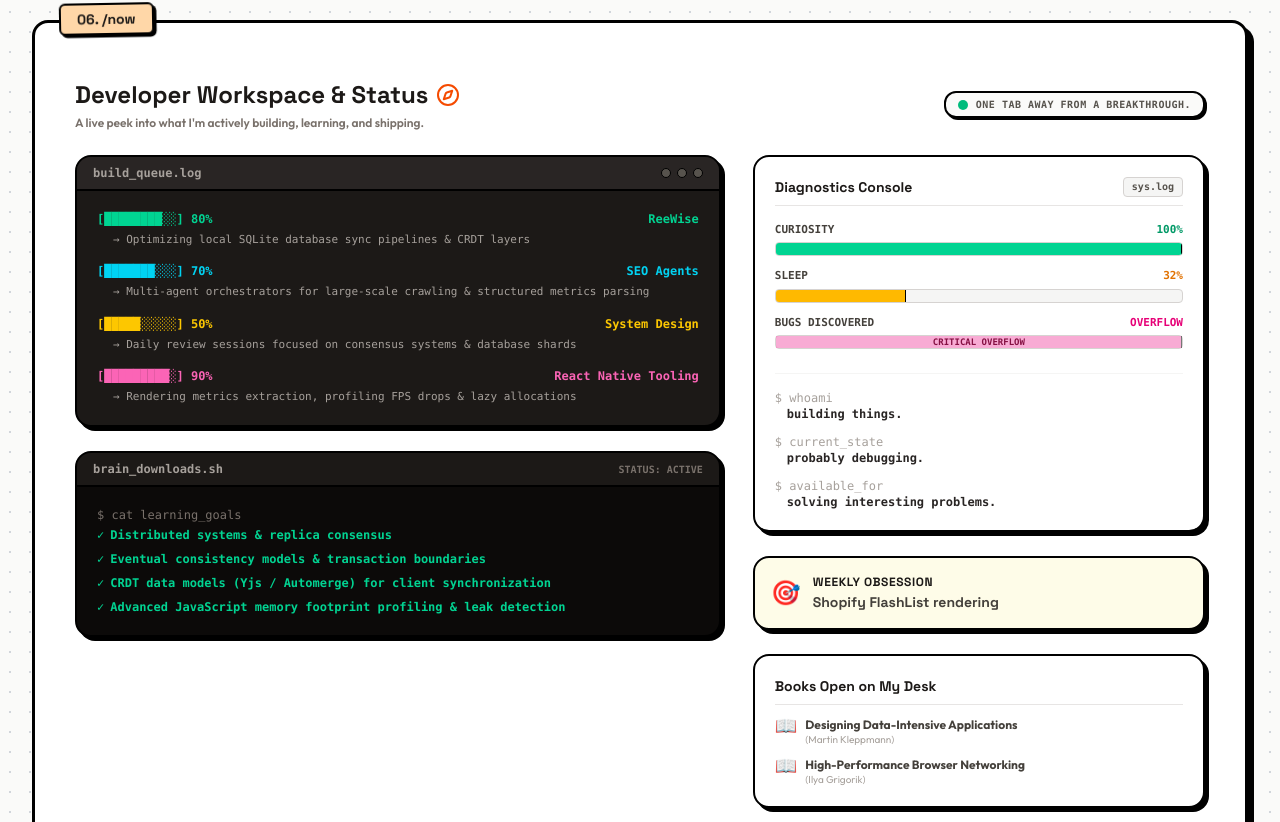
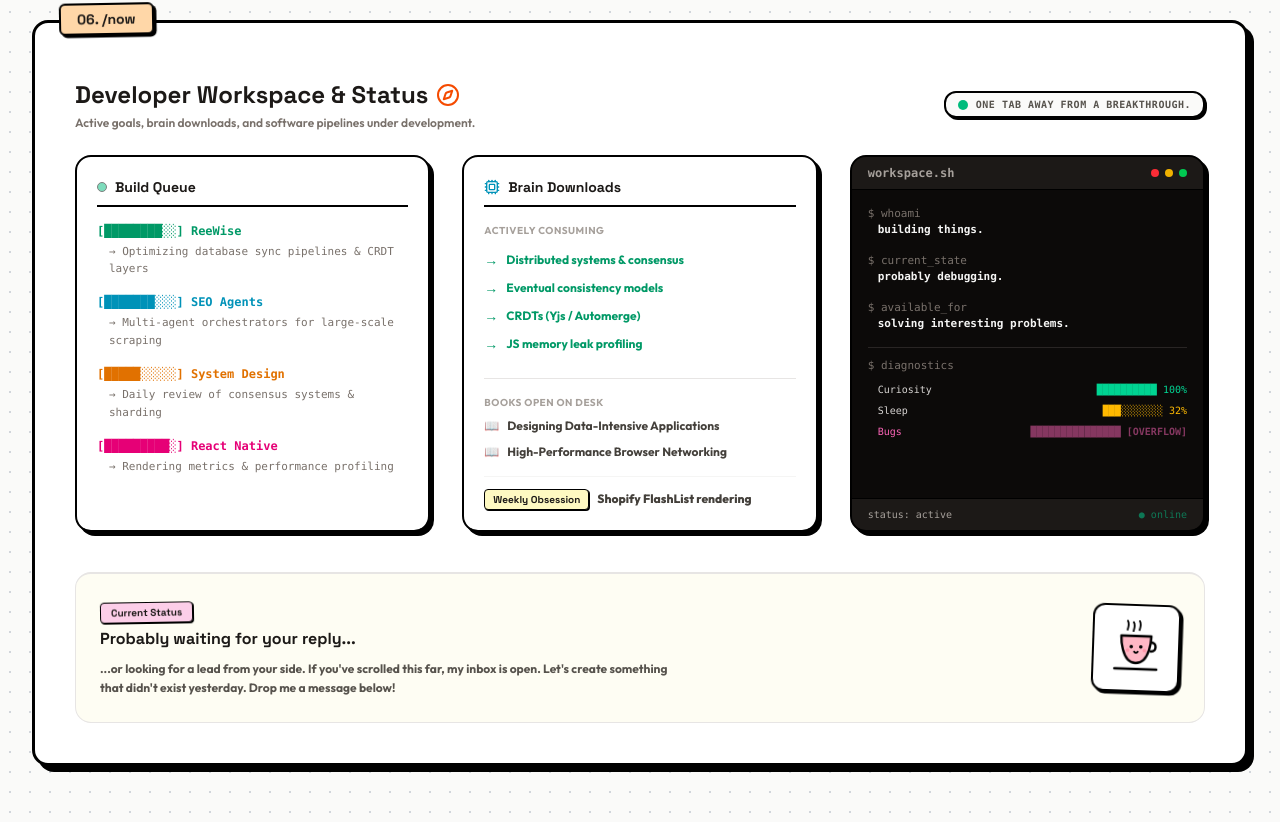
Before and after one commit to MohitPant2803/myPortfolio, a Next.js app: page / in a window 1280 px wide. Shown: the part 5258-6080 px from the top of the page. Built offline with nearby package versions, Linux system fonts and the light colour scheme.

Commit message:
Refine /now section to be a subtle, clean 3-column layout with a witty diagnostics console

```diff
--- a/src/app/page.tsx
+++ b/src/app/page.tsx
@@ -776,8 +776,7 @@ export default function Home() {
       </section>
 
       {/* NOW PAGE / BOARD SECTION */}
-      <section id="now" className="mb-20 scroll-mt-6">
-        <div className="border-3 border-black bg-white rounded-2xl p-6 sm:p-10 shadow-[6px_6px_0px_#000] relative">
+      <section id="now" className="mb-20 scroll-mt-6">        <div className="border-3 border-black bg-white rounded-2xl p-6 sm:p-10 shadow-[6px_6px_0px_#000] relative">
           {/* Header tag */}
           <div className="absolute -top-5 left-6 bg-orange-200 border-2 border-black px-4 py-1 rounded-md font-space-grotesk font-extrabold text-sm shadow-[2.5px_2.5px_0px_#000] rotate-[-1deg]">
             06. /now
@@ -790,7 +789,7 @@ export default function Home() {
                 <Compass className="w-6 h-6 text-orange-600" />
               </h3>
               <p className="text-stone-500 font-semibold text-xs mt-1">
-                A live peek into what I'm actively building, learning, and shipping.
+                Active goals, brain downloads, and software pipelines under development.
               </p>
             </div>
 
@@ -806,178 +805,157 @@ export default function Home() {
             </div>
           </div>
 
-          <div className="grid grid-cols-1 lg:grid-cols-12 gap-8 items-start">
-            {/* Left Column: Build Queue & Brain Logs (col-span-7) */}
-            <div className="lg:col-span-7 space-y-6">
-              {/* Build Queue Console */}
-              <div className="border-2 border-black rounded-2xl overflow-hidden bg-stone-900 shadow-[4px_4px_0px_#000] text-left">
-                <div className="bg-stone-800 border-b-2 border-black px-4 py-2 flex items-center justify-between">
-                  <span className="font-mono text-xs text-stone-400 font-bold">build_queue.log</span>
-                  <div className="flex gap-1.5">
-                    <div className="w-2.5 h-2.5 rounded-full border border-black bg-stone-600"></div>
-                    <div className="w-2.5 h-2.5 rounded-full border border-black bg-stone-600"></div>
-                    <div className="w-2.5 h-2.5 rounded-full border border-black bg-stone-600"></div>
+          <div className="grid grid-cols-1 lg:grid-cols-3 gap-8 items-stretch">
+            {/* Column 1: Build Queue */}
+            <div className="border-2 border-black p-5 rounded-2xl bg-white shadow-[4px_4px_0px_#000] flex flex-col justify-between text-left">
+              <div>
+                <h4 className="font-space-grotesk font-black text-sm text-stone-900 border-b-2 border-black pb-2 mb-4 flex items-center gap-2">
+                  <span className="w-2.5 h-2.5 rounded-full bg-emerald-500 animate-pulse border border-black"></span>
+                  <span>Build Queue</span>
+                </h4>
+
+                <div className="font-mono text-xs space-y-4">
+                  <div className="space-y-1">
+                    <div className="flex justify-between text-emerald-600 font-extrabold">
+                      <span>[████████░░] ReeWise</span>
                     </div>
-                </div>
-                <div className="p-5 font-mono text-xs space-y-4 text-left">
-                  <div className="space-y-1.5">
-                    <div className="flex justify-between text-emerald-400 font-extrabold">
-                      <span>[████████░░] 80%</span>
-                      <span>ReeWise</span>
-                    </div>
-                    <div className="text-stone-400 text-[11px] pl-4">
-                      &rarr; Optimizing local SQLite database sync pipelines & CRDT layers
+                    <div className="text-stone-500 text-[11px] pl-3 leading-relaxed">
+                      &rarr; Optimizing database sync pipelines & CRDT layers
                     </div>
                   </div>
 
-                  <div className="space-y-1.5">
-                    <div className="flex justify-between text-cyan-400 font-extrabold">
-                      <span>[███████░░░] 70%</span>
-                      <span>SEO Agents</span>
+                  <div className="space-y-1">
+                    <div className="flex justify-between text-cyan-600 font-extrabold">
+                      <span>[███████░░░] SEO Agents</span>
                     </div>
-                    <div className="text-stone-400 text-[11px] pl-4">
-                      &rarr; Multi-agent orchestrators for large-scale crawling & structured metrics parsing
+                    <div className="text-stone-500 text-[11px] pl-3 leading-relaxed">
+                      &rarr; Multi-agent orchestrators for large-scale scraping
                     </div>
                   </div>
 
-                  <div className="space-y-1.5">
-                    <div className="flex justify-between text-yellow-400 font-extrabold">
-                      <span>[█████░░░░░] 50%</span>
-                      <span>System Design</span>
+                  <div className="space-y-1">
+                    <div className="flex justify-between text-amber-600 font-extrabold">
+                      <span>[█████░░░░░] System Design</span>
                     </div>
-                    <div className="text-stone-400 text-[11px] pl-4">
-                      &rarr; Daily review sessions focused on consensus systems & database shards
+                    <div className="text-stone-500 text-[11px] pl-3 leading-relaxed">
+                      &rarr; Daily review of consensus systems & sharding
                     </div>
                   </div>
 
-                  <div className="space-y-1.5">
-                    <div className="flex justify-between text-pink-400 font-extrabold">
-                      <span>[█████████░] 90%</span>
-                      <span>React Native Tooling</span>
+                  <div className="space-y-1">
+                    <div className="flex justify-between text-pink-600 font-extrabold">
+                      <span>[█████████░] React Native</span>
                     </div>
-                    <div className="text-stone-400 text-[11px] pl-4">
-                      &rarr; Rendering metrics extraction, profiling FPS drops & lazy allocations
+                    <div className="text-stone-500 text-[11px] pl-3 leading-relaxed">
+                      &rarr; Rendering metrics & performance profiling
+                    </div>
                   </div>
                 </div>
               </div>
             </div>
 
-              {/* Brain Downloads */}
-              <div className="border-2 border-black rounded-2xl overflow-hidden bg-stone-950 shadow-[4px_4px_0px_#000] text-left">
-                <div className="bg-stone-900 border-b-2 border-black px-4 py-2 flex items-center justify-between">
-                  <span className="font-mono text-xs text-stone-400 font-bold">brain_downloads.sh</span>
-                  <span className="text-[10px] font-bold text-stone-500 uppercase font-mono">Status: active</span>
+            {/* Column 2: Brain Cache & Desk */}
+            <div className="border-2 border-black p-5 rounded-2xl bg-white shadow-[4px_4px_0px_#000] flex flex-col justify-between text-left">
+              <div>
+                <h4 className="font-space-grotesk font-black text-sm text-stone-900 border-b-2 border-black pb-2 mb-4 flex items-center gap-2">
+                  <Cpu className="w-4 h-4 text-cyan-600" />
+                  <span>Brain Downloads</span>
+                </h4>
+
+                <div className="space-y-3 mb-6">
+                  <p className="text-[10px] text-stone-400 font-bold uppercase tracking-wider">Actively Consuming</p>
+                  <ul className="space-y-2 text-xs font-bold text-stone-700">
+                    <li className="flex items-center gap-2 text-emerald-600">
+                      <span className="text-sm font-extrabold">&rarr;</span> Distributed systems & consensus
+                    </li>
+                    <li className="flex items-center gap-2 text-emerald-600">
+                      <span className="text-sm font-extrabold">&rarr;</span> Eventual consistency models
+                    </li>
+                    <li className="flex items-center gap-2 text-emerald-600">
+                      <span className="text-sm font-extrabold">&rarr;</span> CRDTs (Yjs / Automerge)
+                    </li>
+                    <li className="flex items-center gap-2 text-emerald-600">
+                      <span className="text-sm font-extrabold">&rarr;</span> JS memory leak profiling
+                    </li>
+                  </ul>
                 </div>
-                <div className="p-5 font-mono text-xs text-stone-300 text-left space-y-2">
-                  <div className="text-stone-500 mb-1">$ cat learning_goals</div>
-                  <div className="text-emerald-400 font-bold flex items-center gap-1.5">
-                    <span>✓</span> Distributed systems & replica consensus
+
+                <div className="border-t border-stone-200 pt-4">
+                  <p className="text-[10px] text-stone-400 font-bold uppercase tracking-wider mb-2">Books Open on Desk</p>
+                  <ul className="space-y-2.5 text-xs font-bold text-stone-700">
+                    <li className="flex items-start gap-2">
+                      <span className="text-stone-400">📖</span>
+                      <span>Designing Data-Intensive Applications</span>
+                    </li>
+                    <li className="flex items-start gap-2">
+                      <span className="text-stone-400">📖</span>
+                      <span>High-Performance Browser Networking</span>
+                    </li>
+                  </ul>
                 </div>
-                  <div className="text-emerald-400 font-bold flex items-center gap-1.5">
-                    <span>✓</span> Eventual consistency models & transaction boundaries
               </div>
-                  <div className="text-emerald-400 font-bold flex items-center gap-1.5">
-                    <span>✓</span> CRDT data models (Yjs / Automerge) for client synchronization
+
+              {/* Weekly Obsession Chip */}
+              <div className="mt-4 pt-3 border-t border-stone-100 flex items-center gap-2 text-left">
+                <span className="text-[10px] font-bold bg-yellow-100 border border-black px-2 py-0.5 rounded shadow-[1px_1px_0px_#000] shrink-0 font-space-grotesk">
+                  Weekly Obsession
+                </span>
+                <span className="text-xs font-extrabold text-stone-700 truncate" title={obobsession}>
+                  {obobsession}
+                </span>
               </div>
-                  <div className="text-emerald-400 font-bold flex items-center gap-1.5">
-                    <span>✓</span> Advanced JavaScript memory footprint profiling & leak detection
+            </div>
+
+            {/* Column 3: Terminal Diagnostics */}
+            <div className="border-2 border-black rounded-2xl overflow-hidden bg-stone-950 shadow-[4px_4px_0px_#000] text-left flex flex-col justify-between min-h-[320px]">
+              <div>
+                <div className="bg-stone-900 border-b border-black px-4 py-2 flex items-center justify-between">
+                  <span className="font-mono text-xs text-stone-400 font-bold">workspace.sh</span>
+                  <div className="flex gap-1.5">
+                    <div className="w-2 h-2 rounded-full bg-red-500"></div>
+                    <div className="w-2 h-2 rounded-full bg-yellow-500"></div>
+                    <div className="w-2 h-2 rounded-full bg-green-500"></div>
+                  </div>
+                </div>
+
+                <div className="p-4 font-mono text-[11px] space-y-3.5 text-stone-300">
+                  <div>
+                    <div className="text-stone-500">$ whoami</div>
+                    <div className="text-stone-100 font-bold pl-2.5">building things.</div>
+                  </div>
+                  <div>
+                    <div className="text-stone-500">$ current_state</div>
+                    <div className="text-stone-100 font-bold pl-2.5">probably debugging.</div>
+                  </div>
+                  <div>
+                    <div className="text-stone-500">$ available_for</div>
+                    <div className="text-stone-100 font-bold pl-2.5">solving interesting problems.</div>
+                  </div>
+
+                  <div className="pt-2.5 border-t border-stone-800 space-y-2">
+                    <div className="text-stone-500">$ diagnostics</div>
+                    <div className="space-y-1.5 pl-2.5 font-mono text-[10px]">
+                      <div className="flex justify-between">
+                        <span>Curiosity</span>
+                        <span className="text-emerald-400">██████████ 100%</span>
+                      </div>
+                      <div className="flex justify-between">
+                        <span>Sleep</span>
+                        <span className="text-amber-400">███░░░░░░░ 32%</span>
+                      </div>
+                      <div className="flex justify-between text-pink-400 relative">
+                        <span>Bugs</span>
+                        <span className="font-black animate-pulse">███████████████ [OVERFLOW]</span>
+                      </div>
                     </div>
                   </div>
                 </div>
               </div>
 
-            {/* Right Column: Status & Obsessions (col-span-5) */}
-            <div className="lg:col-span-5 space-y-6">
-              {/* Status prompt */}
-              <div className="border-2 border-black p-5 rounded-2xl bg-white shadow-[4px_4px_0px_#000] text-left">
-                <h4 className="font-space-grotesk font-black text-sm text-stone-900 border-b border-stone-200 pb-2 mb-4 flex justify-between items-center">
-                  <span>Diagnostics Console</span>
-                  <span className="text-[10px] font-bold bg-stone-100 border border-stone-300 px-2 py-0.5 rounded text-stone-600 font-mono">
-                    sys.log
-                  </span>
-                </h4>
-
-                {/* Diagnostics Progress Bars */}
-                <div className="space-y-3 font-mono text-[11px] font-bold text-stone-700 mb-6">
-                  <div className="space-y-1">
-                    <div className="flex justify-between">
-                      <span>CURIOSITY</span>
-                      <span className="text-emerald-600">100%</span>
-                    </div>
-                    <div className="w-full bg-stone-100 border border-stone-300 h-3.5 rounded overflow-hidden flex">
-                      <div className="bg-emerald-400 border-r border-black h-full w-full"></div>
-                    </div>
-                  </div>
-
-                  <div className="space-y-1">
-                    <div className="flex justify-between">
-                      <span>SLEEP</span>
-                      <span className="text-amber-600">32%</span>
-                    </div>
-                    <div className="w-full bg-stone-100 border border-stone-300 h-3.5 rounded overflow-hidden flex">
-                      <div className="bg-amber-400 border-r border-black h-full w-[32%]"></div>
-                    </div>
-                  </div>
-
-                  <div className="space-y-1 relative">
-                    <div className="flex justify-between">
-                      <span>BUGS DISCOVERED</span>
-                      <span className="text-pink-600">OVERFLOW</span>
-                    </div>
-                    <div className="w-full bg-stone-100 border border-stone-300 h-3.5 rounded flex relative">
-                      <div className="bg-pink-400 border-r border-black h-full w-full animate-pulse"></div>
-                      <span className="absolute inset-0 flex items-center justify-center text-[9px] text-pink-900 font-black">
-                        CRITICAL OVERFLOW
-                      </span>
-                    </div>
-                  </div>
-                </div>
-
-                {/* Shell Prompts */}
-                <div className="space-y-3 pt-4 border-t border-stone-100 font-mono text-xs">
-                  <div>
-                    <div className="text-stone-400">$ whoami</div>
-                    <div className="text-stone-800 font-bold pl-3">building things.</div>
-                  </div>
-                  <div>
-                    <div className="text-stone-400">$ current_state</div>
-                    <div className="text-stone-800 font-bold pl-3">probably debugging.</div>
-                  </div>
-                  <div>
-                    <div className="text-stone-400">$ available_for</div>
-                    <div className="text-stone-800 font-bold pl-3">solving interesting problems.</div>
-                  </div>
-                </div>
-              </div>
-
-              {/* Weekly Obsession Chip */}
-              <div className="border-2 border-black p-4 rounded-2xl bg-yellow-50 shadow-[4px_4px_0px_#000] text-left flex items-start gap-3 relative">
-                <span className="text-2xl mt-0.5 select-none">🎯</span>
-                <div>
-                  <h5 className="font-space-grotesk font-black text-xs text-stone-900 uppercase tracking-wider">
-                    Weekly Obsession
-                  </h5>
-                  <p className="text-stone-700 font-bold text-sm font-space-grotesk mt-0.5">
-                    {obobsession}
-                  </p>
-                </div>
-              </div>
-
-              {/* Books Shelf */}
-              <div className="border-2 border-black p-5 rounded-2xl bg-white shadow-[4px_4px_0px_#000] text-left">
-                <h4 className="font-space-grotesk font-black text-sm text-stone-900 border-b border-stone-200 pb-2 mb-3">
-                  Books Open on My Desk
-                </h4>
-                <ul className="space-y-2.5 text-xs font-bold text-stone-700">
-                  <li className="flex items-start gap-2">
-                    <span className="text-lg leading-none select-none">📖</span>
-                    <span>Designing Data-Intensive Applications <span className="text-[10px] text-stone-400 block font-normal">(Martin Kleppmann)</span></span>
-                  </li>
-                  <li className="flex items-start gap-2">
-                    <span className="text-lg leading-none select-none">📖</span>
-                    <span>High-Performance Browser Networking <span className="text-[10px] text-stone-400 block font-normal">(Ilya Grigorik)</span></span>
-                  </li>
-                </ul>
+              {/* Status bar */}
+              <div className="bg-stone-900 px-4 py-2 border-t border-black font-mono text-[10px] text-stone-400 flex items-center justify-between">
+                <span>status: active</span>
+                <span className="text-emerald-400 animate-pulse">● online</span>
               </div>
             </div>
           </div>
@@ -985,11 +963,14 @@ export default function Home() {
           {/* Bottom Human connecting banner */}
           <div className="border-t-2 border-black pt-6 mt-10 flex flex-col md:flex-row items-center gap-6 bg-yellow-50/50 p-4 sm:p-6 rounded-2xl border border-stone-200">
             <div className="flex-1 space-y-2 text-left">
+              <div className="inline-block bg-pink-200 border border-black px-2.5 py-0.5 rounded font-space-grotesk font-black text-[10px] shadow-[1px_1px_0px_#000] rotate-[-1deg] mb-1">
+                Current Status
+              </div>
               <h4 className="text-base font-space-grotesk font-black text-stone-900">
-                If you've made it this far, you probably like building things too.
+                Probably waiting for your reply...
               </h4>
-              <p className="text-stone-600 font-bold text-xs leading-relaxed max-w-2xl">
-                My inbox is always open. Let's create something that didn't exist yesterday. Drop me a message in the section below!
+              <p className="text-stone-600 font-bold text-xs leading-relaxed max-w-xl">
+                ...or looking for a lead from your side. If you've scrolled this far, my inbox is open. Let's create something that didn't exist yesterday. Drop me a message below!
               </p>
             </div>
 
```
Lines whose indentation alone changed are shown as unchanged.
